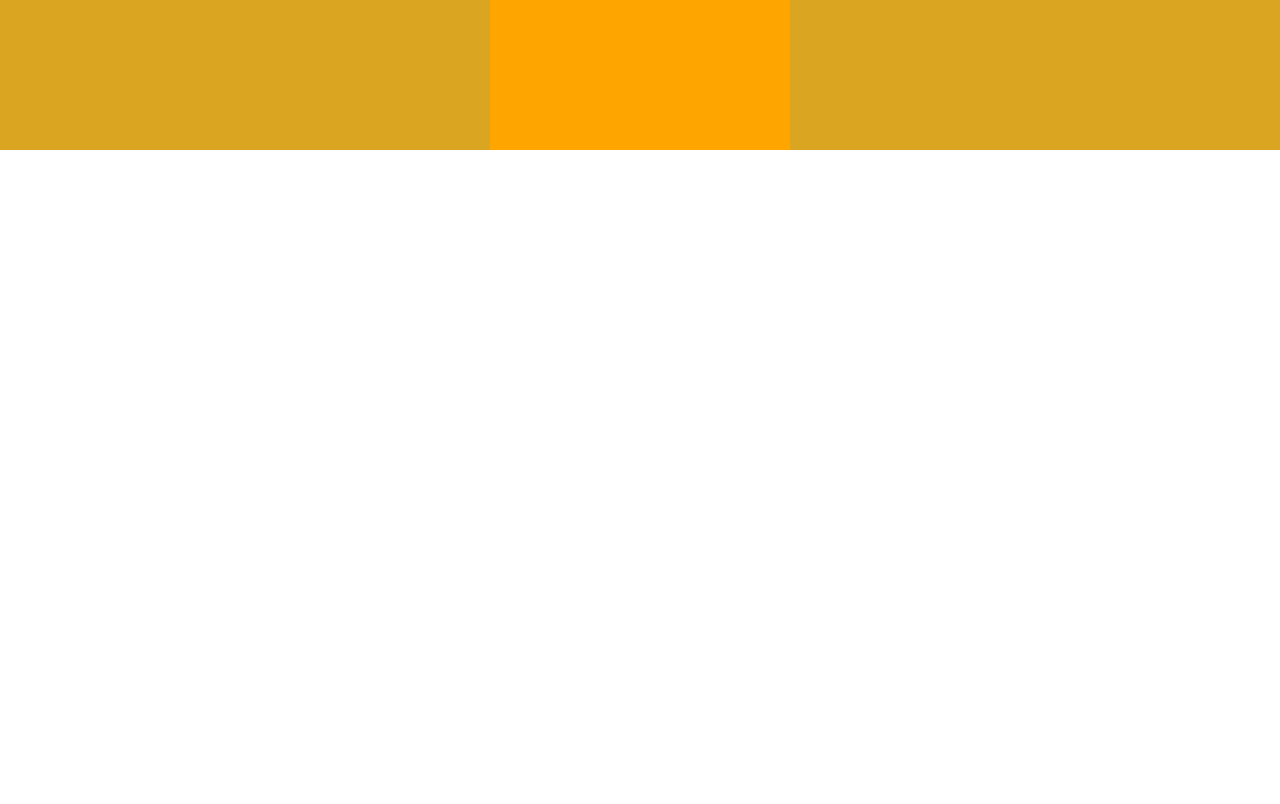
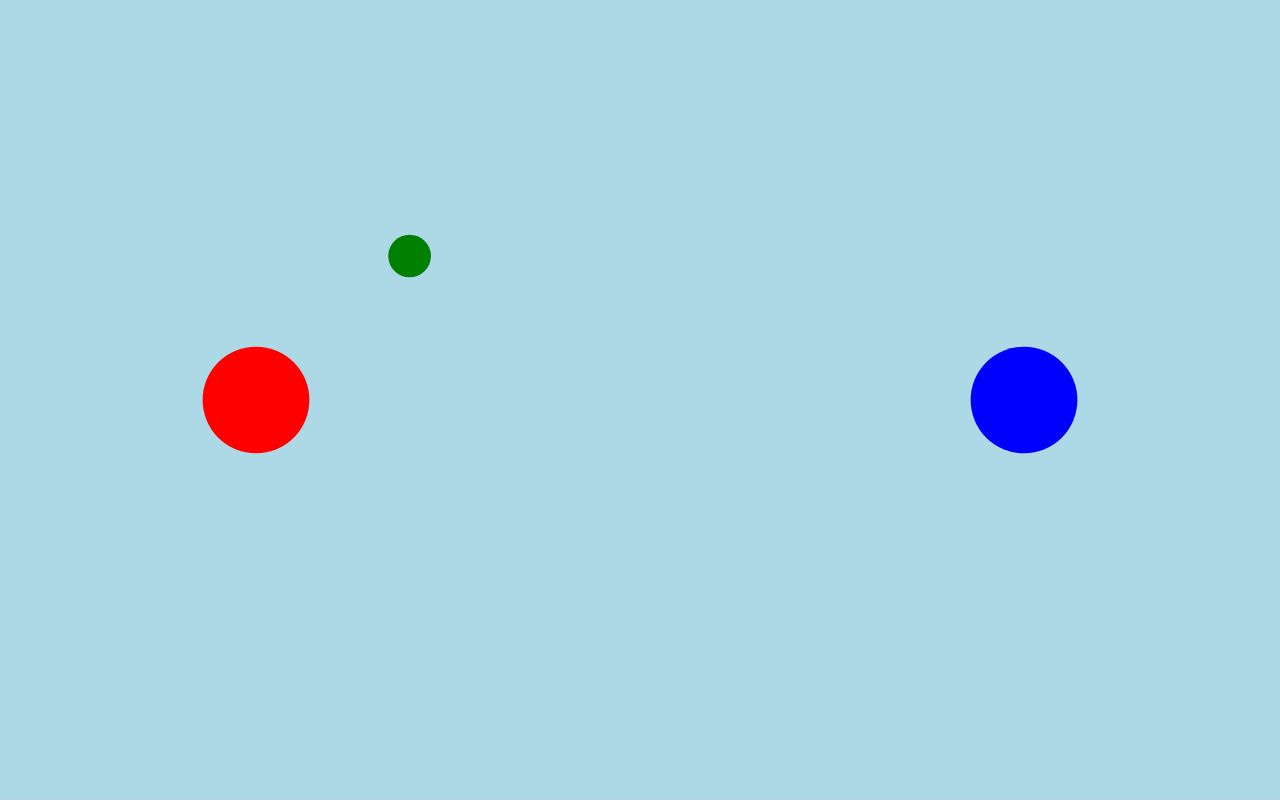
Before and after one commit to ngaga/slime-volley-ai, a React (Create React App) app in the folder frontend/: page / in a window 1280 px wide. Built offline with nearby package versions, Linux system fonts and the light colour scheme.

Commit message:
init slim

```diff
--- a/frontend/src/App.js
+++ b/frontend/src/App.js
@@ -1,68 +1,44 @@
 import React, { useState, useEffect } from 'react';
-import logo from './logo.svg';
-import './App.css';
 
-function useRotation(angularSpeed) {
-  const [rotation, setRotation] = useState(0);
+interface Player {
+  x: number;
+  y: number;
+}
+
+const GameComponent: React.FC = () => {
+  const [ball, setBall] = useState({ x: 50, y: 50 });
+  const [player1, setPlayer1] = useState<Player>({ x: 20, y: 50 });
+  const [player2, setPlayer2] = useState<Player>({ x: 80, y: 50 });
+  const [dx, setDx] = useState(2);
+  const [dy, setDy] = useState(2);
+
+  const tick = () => {
+    let newBallX = ball.x + dx;
+    let newBallY = ball.y + dy;
+
+    // Collision detection for the walls
+    if (newBallX >= 100 || newBallX <= 0) setDx(-dx);
+    if (newBallY >= 100 || newBallY <= 0) setDy(-dy);
+
+    // Collision detection for players
+    if (newBallX < 25 && Math.abs(newBallY - player1.y) < 10) setDx(-dx);
+    if (newBallX > 75 && Math.abs(newBallY - player2.y) < 10) setDx(-dx);
+
+    setBall({ x: newBallX, y: newBallY });
+  };
 
   useEffect(() => {
-    const interval = setInterval(() => {
-      setRotation((prevRotation) => prevRotation + angularSpeed);
-    }, 16); // Approximately 60 frames per second
-
+    const interval = setInterval(tick, 50);
     return () => clearInterval(interval);
-  }, [angularSpeed]);
-
-  return rotation;
-}
-
-function useKeyControls(setAngularSpeed) {
-  useEffect(() => {
-    const handleKeyDown = (event) => {
-      if (event.key === 'ArrowLeft') {
-        setAngularSpeed(1); // Positive angular speed
-      } else if (event.key === 'ArrowRight') {
-        setAngularSpeed(-1); // Negative angular speed
-      }
-    };
-
-    const handleKeyUp = (event) => {
-      if (event.key === 'ArrowLeft' || event.key === 'ArrowRight') {
-        setAngularSpeed(0); // Stop rotation
-      }
-    };
-
-    window.addEventListener('keydown', handleKeyDown);
-    window.addEventListener('keyup', handleKeyUp);
-
-    return () => {
-      window.removeEventListener('keydown', handleKeyDown);
-      window.removeEventListener('keyup', handleKeyUp);
-    };
-  }, [setAngularSpeed]);
-}
-
-function App() {
-  const [angularSpeed, setAngularSpeed] = useState(0);
-  const rotation = useRotation(angularSpeed);
-
-  useKeyControls(setAngularSpeed);
+  }, [ball, dx, dy]);
 
   return (
-    <div className="App">
-      <header className="App-header">
-        {/* <h1 style={{ transform: `rotate(${rotation}deg)` }}>
-          Cassoulet
-        </h1> */}
-        <img
-          src={logo}
-          className="App-logo"
-          alt="logo"
-          // style={{ transform: `rotate(${rotation}deg)` }}
-          />
-      </header>
-    </div>
+    <svg width="100vw" height="100vh" style={{ background: 'lightblue' }}>
+      <circle cx={`${player1.x}%`} cy={`${player1.y}%`} r="5%" fill="red" />
+      <circle cx={`${player2.x}%`} cy={`${player2.y}%`} r="5%" fill="blue" />
+      <circle cx={`${ball.x}%`} cy={`${ball.y}%`} r="2%" fill="green" />
+    </svg>
   );
-}
+};
 
-export default App;
+export default GameComponent;
```
Also changed, not shown: 2 other files (tests, documents, lock files or other folders).
